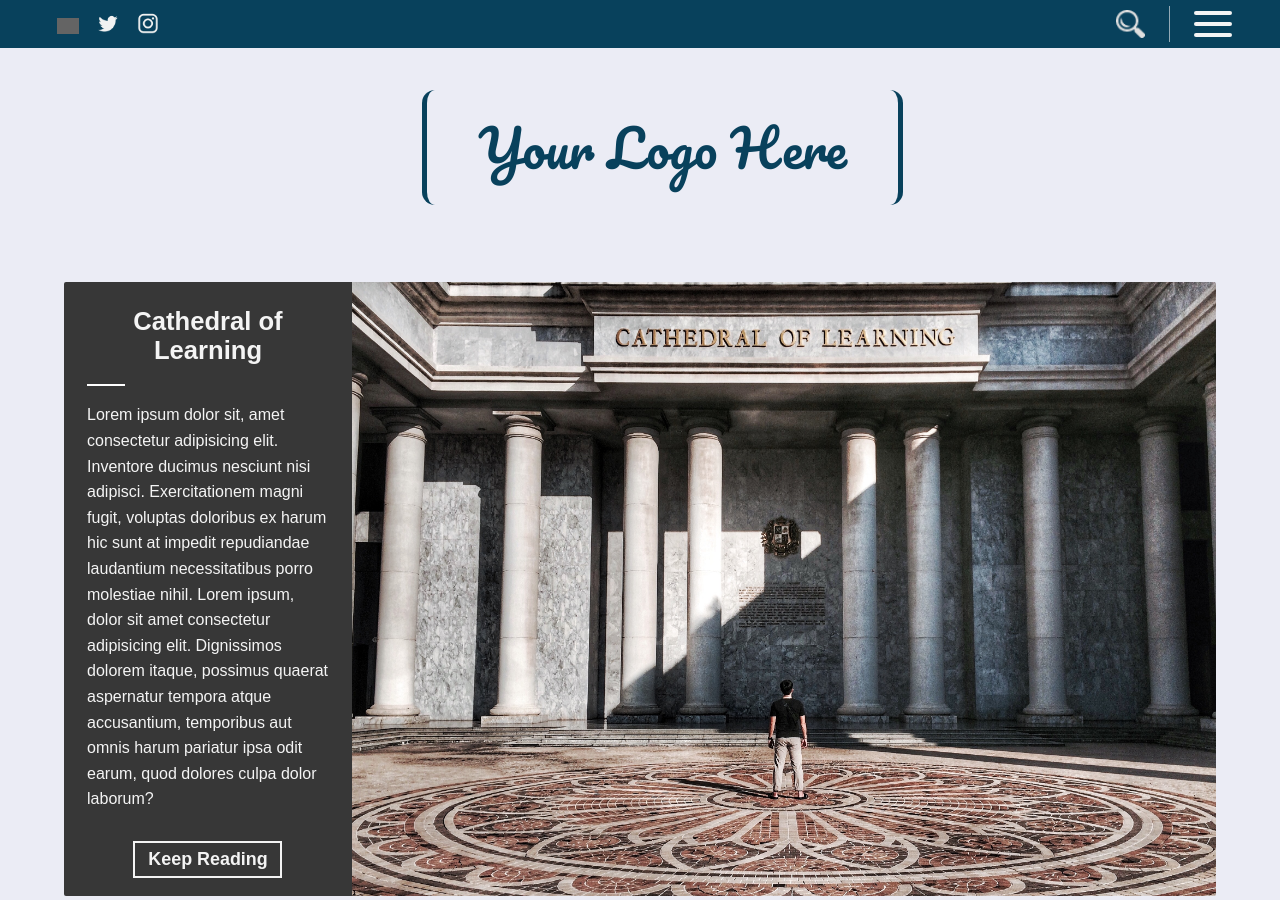
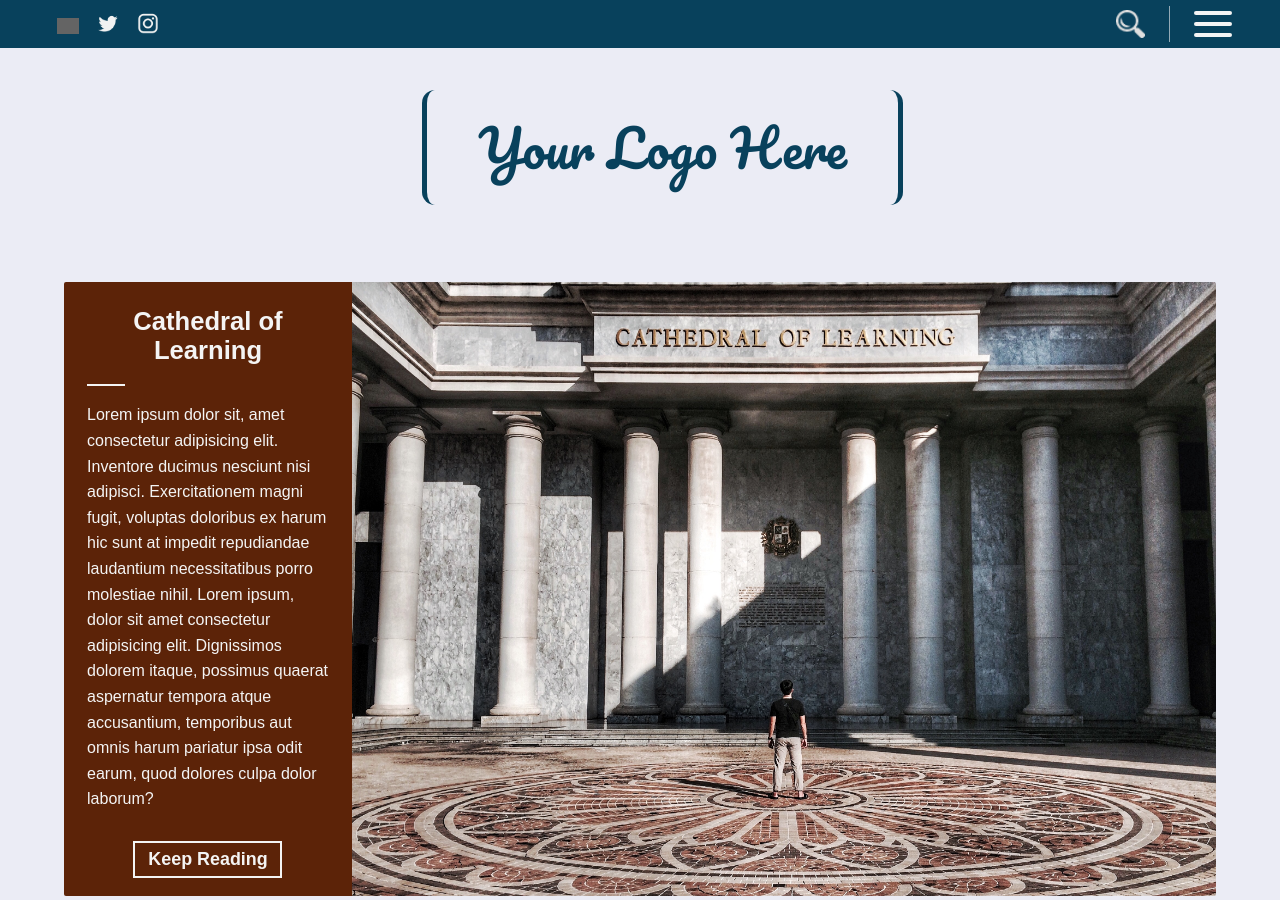
Before and after one commit to taihelsel/open-source-forum, a React (Create React App) app: page / in a window 1280 px wide. Built offline with nearby package versions, Linux system fonts and the light colour scheme; grey boxes are pictures that could not be loaded.

Commit message:
changed scheme

```diff
--- a/src/App.css
+++ b/src/App.css
@@ -6,6 +6,8 @@
     --yellow:#F9DC5C;
     --darkblue:#08415C;
     --whiteblue:#ebecf5;
+    --gold: #CCA43B;
+    --red:#5c2308;
 }
 html,body,.App{
     background-color:var(--whiteblue);
@@ -20,7 +22,7 @@
     background-color:var(--darkblue);
     height:3em;
     width:100%;
-    position: absolute;
+    position: fixed;
     top:0;
 }
 .nav-control-wrapper{
@@ -149,7 +151,7 @@
     list-style: none;
     margin: 0;
     padding: 0;
-    background-color: var(--charcoal);
+    background-color: var(--red);
     padding: 0 2%;
     border-top-left-radius: 2px;
     border-bottom-left-radius: 2px;
@@ -164,7 +166,7 @@
 }
 .highlight-desc li h1::after{
     content:" ";
-    border-bottom:2px solid white;
+    border-bottom:2px solid var(--paper);
     display: block;
     width:3vmax;
     margin-top:1.5vmax;
```
Also changed, not shown: src/components/Home/Recent.js (added).
